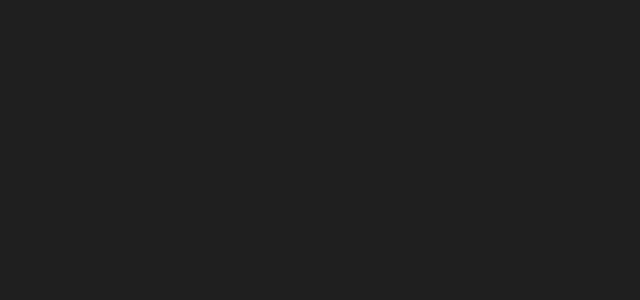
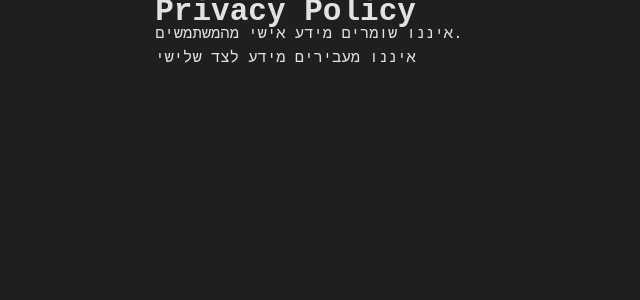
Before and after one commit to noamnorman21/my-portfolio, a React (Create React App) app: page /privacy-policy in a window 1280 px wide. Before the commit this address had no page. Shown: the top 300 px of the page, without its empty margins (0-640 px from the left). Built offline with nearby package versions, Linux system fonts and the light colour scheme.

Commit message:
Add Privacy Policy page and update routing in App component

```diff
--- a/src/App.tsx
+++ b/src/App.tsx
@@ -2,6 +2,7 @@
 import { Routes, Route } from "react-router-dom";
 import HomePage from "./pages/HomePage"; // העמוד הראשי שלך
 import FacebookShare from "./pages/FacebookShare";
+import PrivacyPolicy from "./pages/PrivacyPolicy";
 
 export default function App() {
   return (
@@ -10,6 +11,7 @@
 
       {/* זה ראוט "סודי" – אין לינק אליו, רק אם מישהו מגיע ישירות ל־URL */}
       <Route path="/facebook-share" element={<FacebookShare />} />
+      <Route path="/privacy-policy" element={<PrivacyPolicy />} />
     </Routes>
   );
 }
--- /dev/null
+++ b/src/pages/PrivacyPolicy.tsx
@@ -0,0 +1,9 @@
+export default function PrivacyPolicy() {
+  return (
+    <div className="privacy-policy">
+      <h1>Privacy Policy</h1>
+      <p>איננו שומרים מידע אישי מהמשתמשים.</p>
+      <p>איננו מעבירים מידע לצד שלישי</p>
+    </div>
+  );
+}
```
